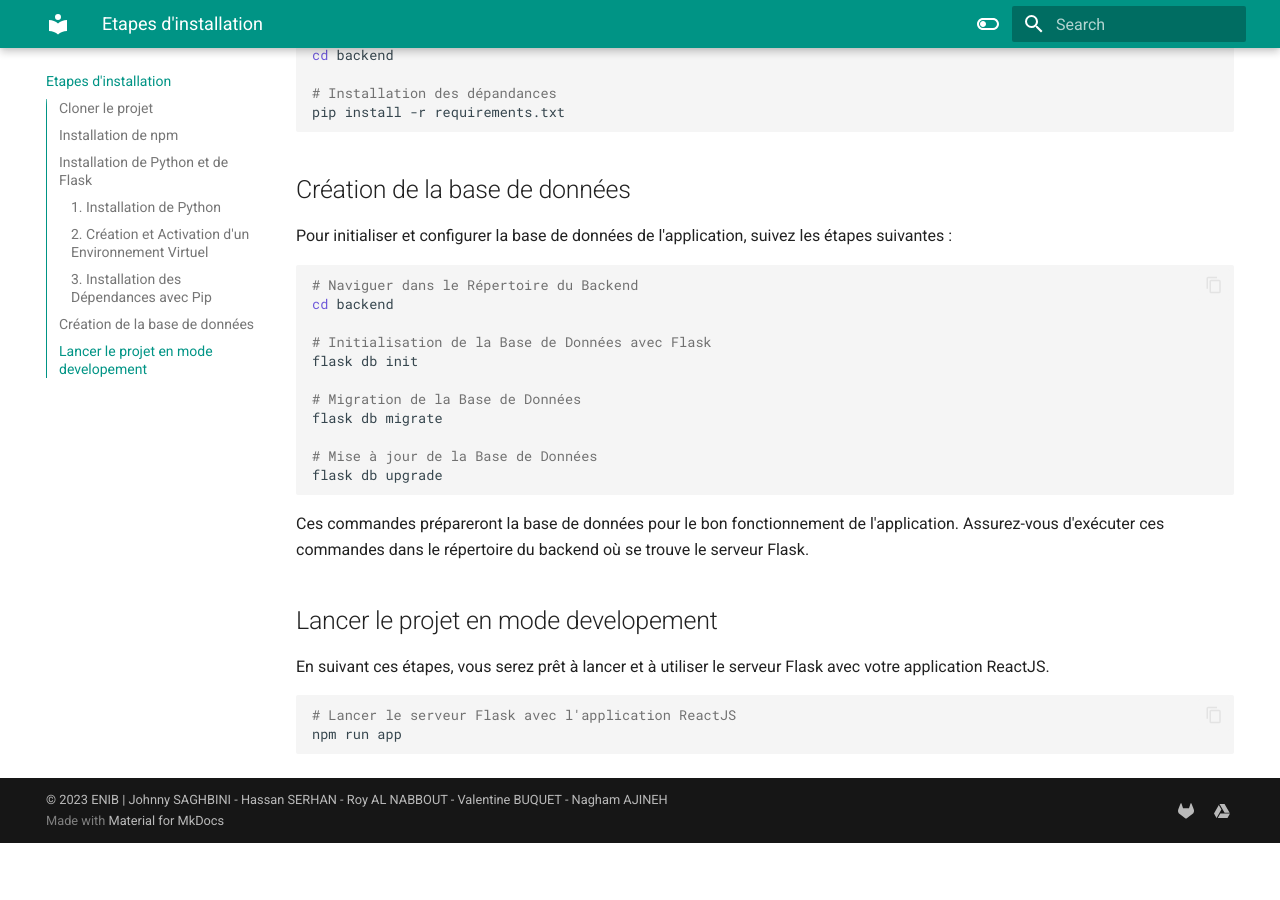
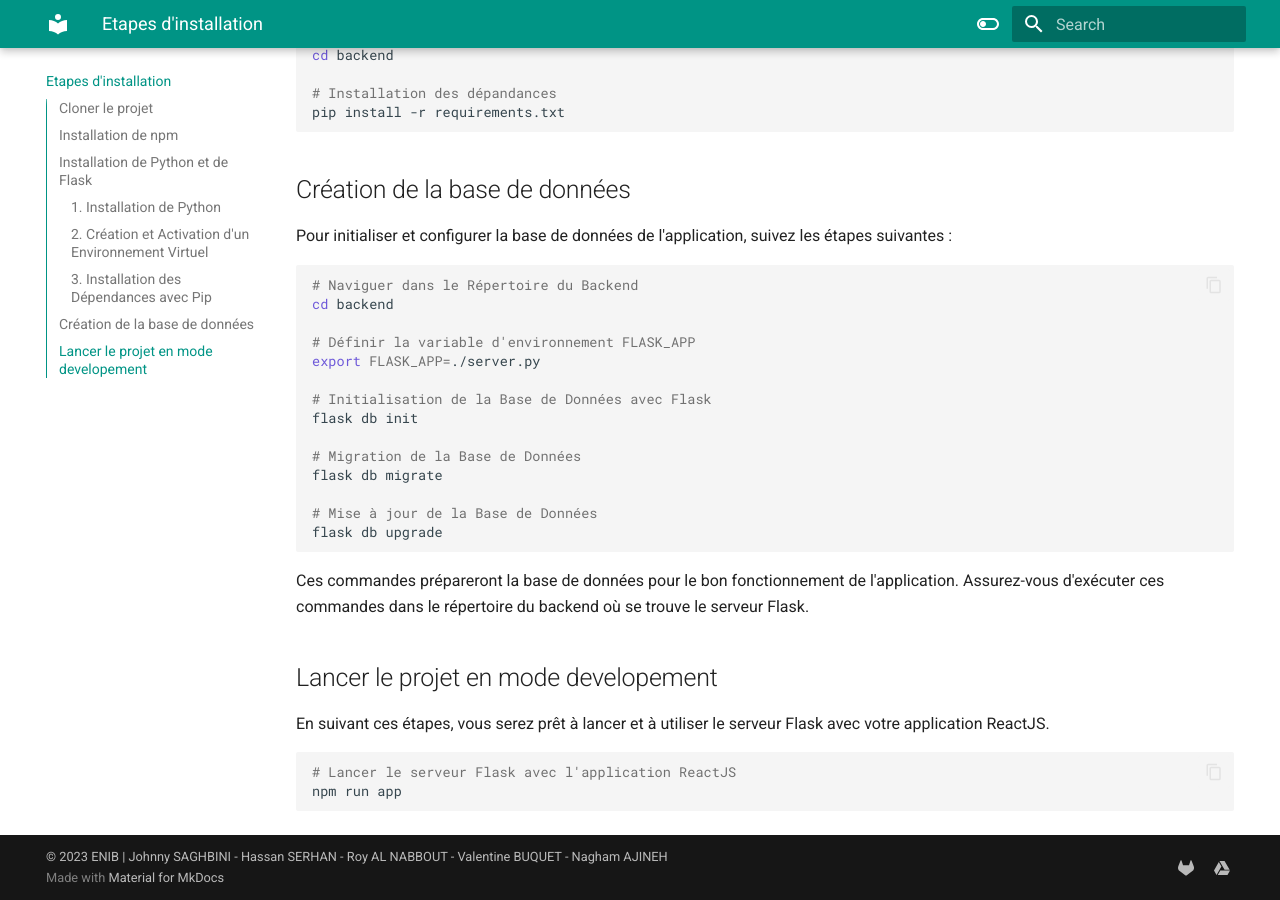
Before and after one commit to xBullseye/per-caisse-doc, an MkDocs documentation site: the page built from docs/installation.md, in a window 1280 px wide and 900 px high, scrolled down 1525 px. Built offline with MkDocs 1.6.1 and Material for MkDocs 9.7.7, drawn with Linux system fonts in a browser that asks for light colours; before the commit the page ends 2368 px from its top, so only the background shows below that.

Commit message:
Update installation.md

```diff
--- a/docs/installation.md
+++ b/docs/installation.md
@@ -61,6 +61,9 @@ Pour initialiser et configurer la base de données de l'application, suivez les
 # Naviguer dans le Répertoire du Backend
 cd backend
 
+# Définir la variable d'environnement FLASK_APP
+export FLASK_APP=./server.py
+
 # Initialisation de la Base de Données avec Flask
 flask db init
 
```
